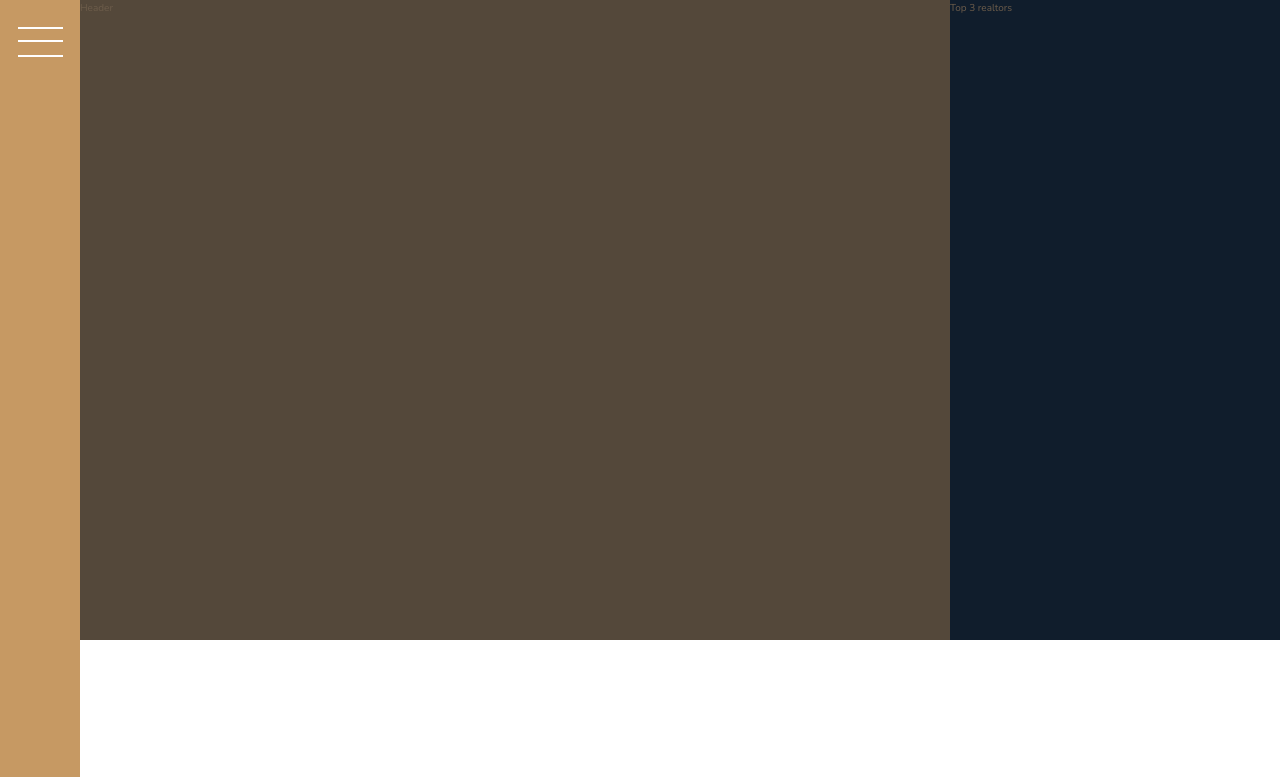
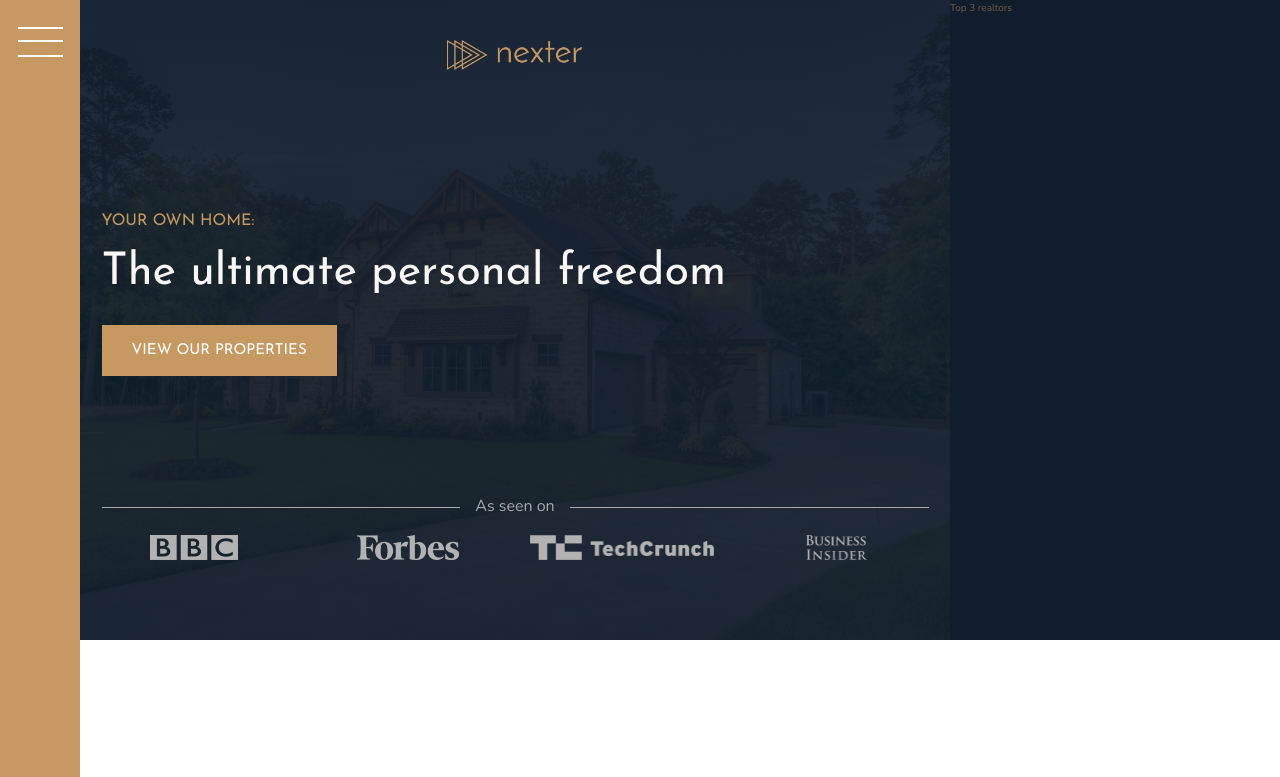
Before and after one commit to Lenonguyen/AdvancedCSS-Nexter, a website: page index.html in a window 1280 px wide. Shown: the top 777 px of the page. Drawn offline with nearby package versions, Linux system fonts and the light colour scheme.

Commit message:
Header built

```diff
--- a/index.html
+++ b/index.html
@@ -16,7 +16,17 @@
               <button class="nav-btn"></button>
          </div>
          <header class="header">
-              Header
+              <img src="img/logo.png" alt="Nexter logo" class="header__logo">
+              <h3 class="heading-3">Your own home:</h3>
+              <h1 class="heading-1">The ultimate personal freedom</h1>
+              <button class="btn header__btn">View our properties</button>
+              <div class="header__seenon-text">As seen on</div>
+              <div class="header__seenon-logos">
+                   <img src="img/logo-bbc.png" alt="Seen on logo 1">
+                   <img src="img/logo-forbes.png" alt="Seen on logo 2">
+                   <img src="img/logo-techcrunch.png" alt="Seen on logo 3">
+                   <img src="img/logo-bi.png" alt="Seen on logo 4">
+              </div>
          </header>
          <div class="realtors">
               Top 3 realtors
--- a/sass/_header.scss
+++ b/sass/_header.scss
@@ -1,4 +1,51 @@
 .header {
      background-color: $color-grey-dark-1;
      grid-column: full-start / col-end 6;
+     background-image: linear-gradient(rgba($color-secondary, .93), rgba($color-secondary, .93)), url(../img/hero.jpeg);
+     background-size: cover;
+     background-position: center;
+     padding: 8rem;
+     padding-top: 4rem;
+
+     display: grid;
+     grid-template-rows: 1fr min-content 6rem 1fr;
+     grid-template-columns: max-content;
+     grid-row-gap: 1.5rem;
+     justify-content: center;
+
+     &__logo {
+          height: 3rem;
+          justify-self: center;
+     }
+     &__btn {
+          align-self: start;
+          justify-self: start;
+     }
+     &__seenon-text {
+          display: grid;
+          grid-template-columns: 1fr max-content 1fr;
+          grid-column-gap: 1.5rem;
+          align-items: center;
+
+          font-size: 1.6rem;
+          color: $color-grey-light-2;
+
+          &::before,
+          &::after {
+               content: "";
+               height: 1px;
+               display: block;
+               background-color: currentColor;
+          }
+     }
+     &__seenon-logos {
+          display: grid;
+          grid-template-columns: repeat(4, 1fr);
+          grid-column-gap: 3rem;
+          justify-items: center;
+          img {
+               height: 2.5rem;
+               filter: brightness(70%);
+          }
+     }
 }
--- a/sass/_typography.scss
+++ b/sass/_typography.scss
@@ -4,6 +4,9 @@
 }
 .heading-1 {
      @extend %heading;
+     font-size: 4.5rem;
+     color: $color-grey-light-1;
+     line-height: 1;
 }
 .heading-2 {
      @extend %heading;
```
Also changed, not shown: css/style.css.
